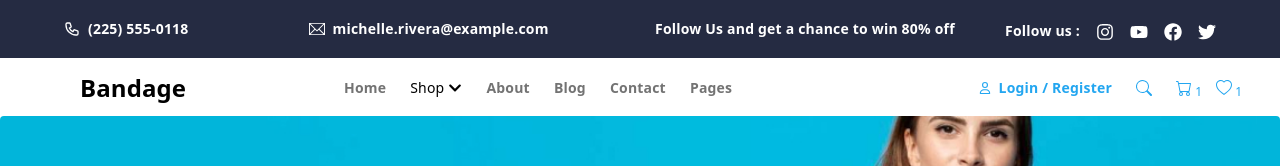
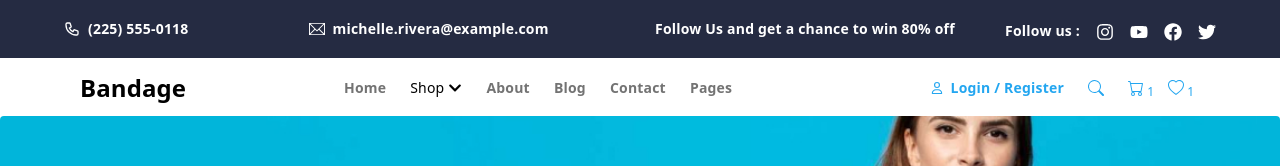
Before and after one commit to codewithhoney24/hackathon-e-commerce, a Next.js app: page / in a window 1280 px wide. Shown: the top 166 px of the page. Built offline with nearby package versions, Linux system fonts and the light colour scheme.

Commit message:
Update Navbar.tsx

```diff
--- a/src/app/components/Navbar.tsx
+++ b/src/app/components/Navbar.tsx
@@ -69,7 +69,7 @@ export function Navbar() {
         {/* Right Icons: Login, Search, Cart, Heart */}
 
 
-        <div className="flex items-center cursor-pointer gap-6 lg:mr-[3rem]">
+        <div className="flex items-center cursor-pointer gap-6 lg:mr-[6rem]">
   {/* Login Icon (Hidden on small screens) */}
   <button className="font-montserrat font-bold text-[14px] leading-[24px] tracking-[0.2px] text-[#23A6F0] hidden md:flex items-center gap-2">
     <FaRegUser className="text-[#23A6F0] w-[12px] h-[12px]" />
```
